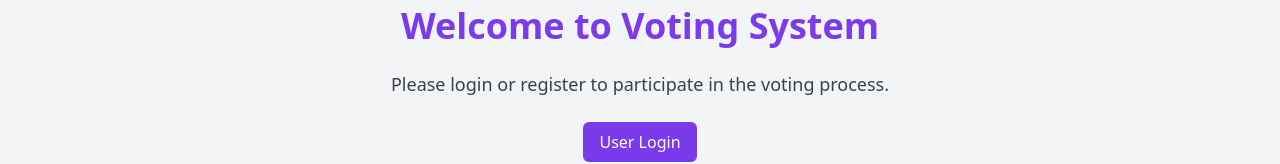
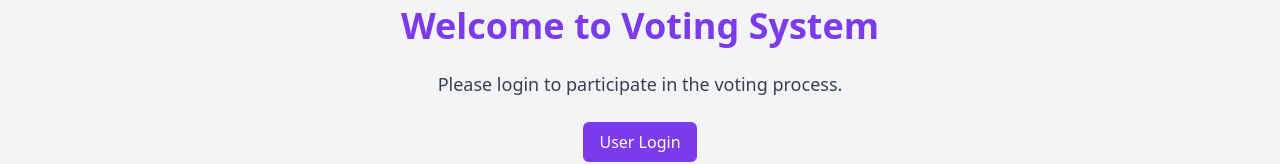
Before and after one commit to arifsuz/votting-app, a Next.js app: page / in a window 1280 px wide. Shown: the part 380-544 px from the top of the page. Built offline with nearby package versions, Linux system fonts and the light colour scheme; no server answers.

Commit message:
change home page

```diff
--- a/pages/index.js
+++ b/pages/index.js
@@ -23,7 +23,7 @@ export default function Home() {
     <div className="flex flex-col items-center justify-center min-h-screen py-2 bg-gray-100">
       <h1 className="text-4xl font-bold text-violet-600 mb-6">Welcome to Voting System</h1>
       <p className="text-lg text-gray-700 mb-6 text-center">
-        Please login or register to participate in the voting process.
+        Please login to participate in the voting process.
       </p>
       <div className="flex space-x-4">
         {!user ? (
```
